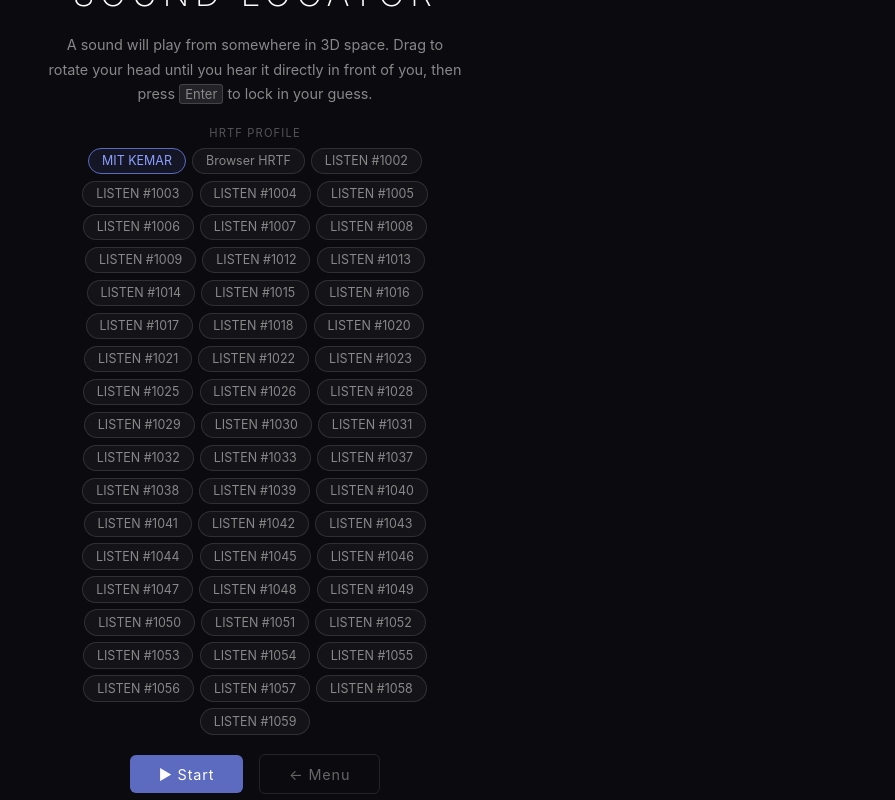
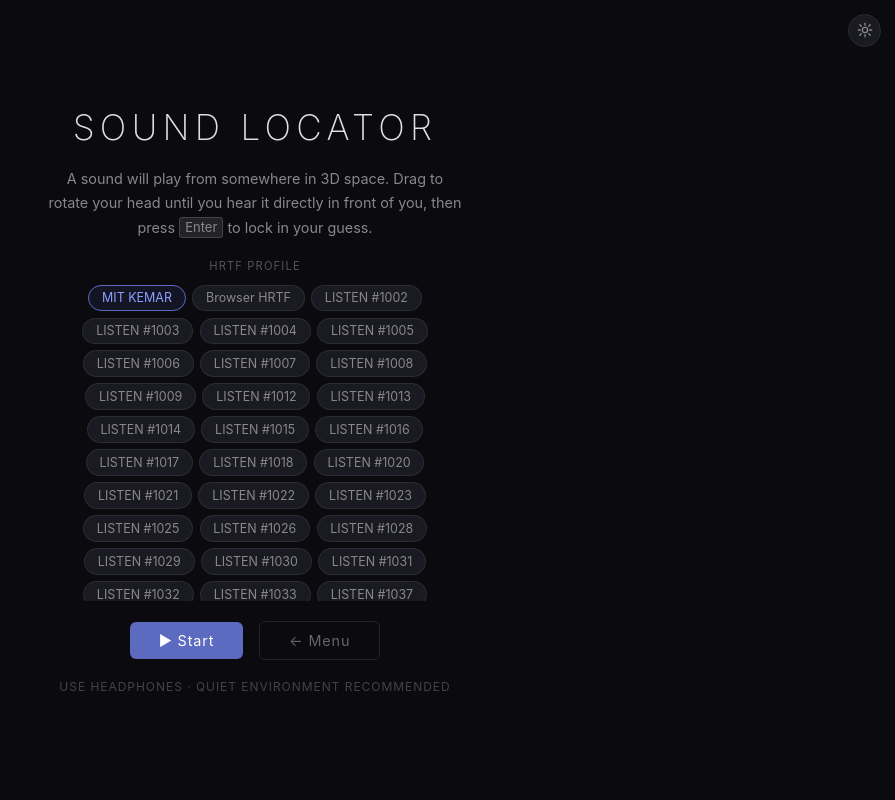
Before and after one commit to x3nina/hrtfdemo, a Vue app: page /play in a window 1280 px wide. Shown: the whole page, without its empty margins (385-1280 px from the left). Built offline with nearby package versions, Linux system fonts and the light colour scheme.

Commit message:
theme switch

```diff
--- a/src/App.vue
+++ b/src/App.vue
@@ -1,12 +1,64 @@
 <script setup lang="ts">
-import { RouterView } from 'vue-router'
+import { RouterView, useRoute } from 'vue-router'
+import { useThemeStore } from '@/stores/theme'
+
+const themeStore = useThemeStore()
+const route = useRoute()
 </script>
 
 <template>
   <RouterView />
+  <button v-if="route.path !== '/test'" class="theme-toggle" :title="themeStore.theme === 'dark' ? 'Light mode' : 'Dark mode'" @click="themeStore.toggle()">
+    <svg v-if="themeStore.theme === 'dark'" viewBox="0 0 24 24" fill="none" stroke="currentColor" stroke-width="2" stroke-linecap="round" stroke-linejoin="round">
+      <circle cx="12" cy="12" r="4"/>
+      <line x1="12" y1="2" x2="12" y2="5"/>
+      <line x1="12" y1="19" x2="12" y2="22"/>
+      <line x1="4.22" y1="4.22" x2="6.34" y2="6.34"/>
+      <line x1="17.66" y1="17.66" x2="19.78" y2="19.78"/>
+      <line x1="2" y1="12" x2="5" y2="12"/>
+      <line x1="19" y1="12" x2="22" y2="12"/>
+      <line x1="4.22" y1="19.78" x2="6.34" y2="17.66"/>
+      <line x1="17.66" y1="6.34" x2="19.78" y2="4.22"/>
+    </svg>
+    <svg v-else viewBox="0 0 24 24" fill="none" stroke="currentColor" stroke-width="2" stroke-linecap="round" stroke-linejoin="round">
+      <path d="M21 12.79A9 9 0 1 1 11.21 3 7 7 0 0 0 21 12.79z"/>
+    </svg>
+  </button>
 </template>
 
 <style>
+:root, [data-theme="dark"] {
+  --bg:            #0f0f14;
+  --bg-alt:        #0a0a0f;
+  --surface:       #1a1a22;
+  --surface-hover: rgba(255,255,255,0.055);
+  --border:        rgba(255,255,255,0.08);
+  --border-solid:  #2a2a36;
+  --text-primary:  #e0e0e0;
+  --text-secondary:#888;
+  --text-muted:    #555;
+  --text-faint:    #444;
+  --kbd-bg:        rgba(255,255,255,0.1);
+  --kbd-border:    rgba(255,255,255,0.15);
+  --scene-bg:      #1e1e28;
+}
+
+[data-theme="light"] {
+  --bg:            #f0f0f5;
+  --bg-alt:        #e8e8ee;
+  --surface:       #ffffff;
+  --surface-hover: #eaeaee;
+  --border:        rgba(0,0,0,0.10);
+  --border-solid:  #d0d0d8;
+  --text-primary:  #1a1a1a;
+  --text-secondary:#666;
+  --text-muted:    #999;
+  --text-faint:    #bbb;
+  --kbd-bg:        rgba(0,0,0,0.06);
+  --kbd-border:    rgba(0,0,0,0.12);
+  --scene-bg:      #e8e8ee;
+}
+
 *, *::before, *::after {
   box-sizing: border-box;
 }
@@ -19,5 +71,37 @@ html, body, #app {
   overflow: hidden;
   font-family: 'Inter', system-ui, -apple-system, sans-serif;
   -webkit-font-smoothing: antialiased;
+  background: var(--bg);
+  color: var(--text-primary);
 }
 </style>
+
+<style scoped>
+.theme-toggle {
+  position: fixed;
+  top: 0.85rem;
+  right: 0.85rem;
+  z-index: 9999;
+  transform: translateZ(0);
+  width: 2.1rem;
+  height: 2.1rem;
+  border-radius: 50%;
+  border: 1px solid var(--border-solid);
+  background: var(--surface);
+  color: var(--text-secondary);
+  cursor: pointer;
+  display: flex;
+  align-items: center;
+  justify-content: center;
+  transition: background 0.15s, color 0.15s;
+}
+.theme-toggle:hover {
+  background: var(--surface-hover);
+  color: var(--text-primary);
+}
+.theme-toggle svg {
+  width: 1rem;
+  height: 1rem;
+  flex-shrink: 0;
+}
+</style>
--- a/src/components/HeadScene.vue
+++ b/src/components/HeadScene.vue
@@ -241,5 +241,7 @@ onUnmounted(() => {
   height: 100%;
   display: block;
   touch-action: none;
+  position: relative;
+  z-index: 0;
 }
 </style>
--- /dev/null
+++ b/src/stores/theme.ts
@@ -0,0 +1,22 @@
+import { ref } from 'vue'
+import { defineStore } from 'pinia'
+
+export type Theme = 'dark' | 'light'
+
+export const useThemeStore = defineStore('theme', () => {
+  const saved = localStorage.getItem('hrtf-theme') as Theme | null
+  const theme = ref<Theme>(saved ?? 'dark')
+
+  function apply(t: Theme) {
+    document.documentElement.setAttribute('data-theme', t)
+    localStorage.setItem('hrtf-theme', t)
+    theme.value = t
+  }
+
+  function toggle() {
+    apply(theme.value === 'dark' ? 'light' : 'dark')
+  }
+  apply(theme.value)
+
+  return { theme, toggle }
+})
--- a/src/views/PlayView.vue
+++ b/src/views/PlayView.vue
@@ -3,12 +3,16 @@ import { ref, computed, onMounted, onUnmounted } from 'vue'
 import { useRouter } from 'vue-router'
 import { useGameStore } from '@/stores/game'
 import { useHRTFStore } from '@/stores/hrtf'
+import { useThemeStore } from '@/stores/theme'
 import { PROFILES } from '@/audio/profiles'
 import HeadScene from '@/components/HeadScene.vue'
 
 const router = useRouter()
 const game = useGameStore()
 const hrtf = useHRTFStore()
+const themeStore = useThemeStore()
+
+const sceneBg = computed(() => themeStore.theme === 'dark' ? '#1e1e28' : '#e8e8ee')
 
 // Mouse tracking for head rotation
 const isDragging = ref(false)
@@ -197,7 +201,7 @@ onUnmounted(() => {
             :azimuth="game.targetAz"
             :elevation="game.targetEl"
             :interactive="false"
-            bg-color="#f0f0f0"
+            :bg-color="sceneBg"
           />
 
           <!-- Guess marker on 2D overlay (approximate) -->
@@ -243,19 +247,22 @@ onUnmounted(() => {
 <style scoped>
 .play {
   height: 100%;
-  background: #0a0a0f;
+  background: var(--bg-alt);
   display: flex;
   align-items: center;
   justify-content: center;
   position: relative;
-  overflow: hidden;
-  color: #e0e0e0;
+  overflow-y: auto;
+  overflow-x: hidden;
+  color: var(--text-primary);
   font-family: inherit;
 }
 
 .play--listening {
+  background: #05050a;
   cursor: crosshair;
   user-select: none;
+  overflow: hidden;
 }
 
 /* ── Panels ── */
@@ -275,28 +282,28 @@ onUnmounted(() => {
   letter-spacing: 0.15em;
   text-transform: uppercase;
   margin: 0;
-  color: #fff;
+  color: var(--text-primary);
 }
 
 .panel__body {
   font-size: 0.9rem;
-  color: #888;
+  color: var(--text-secondary);
   line-height: 1.7;
   margin: 0;
 }
 
 kbd {
-  background: rgba(255,255,255,0.1);
+  background: var(--kbd-bg);
   padding: 0.1em 0.4em;
   border-radius: 3px;
   font-family: inherit;
   font-size: 0.9em;
-  border: 1px solid rgba(255,255,255,0.15);
+  border: 1px solid var(--kbd-border);
 }
 
 .avg-score {
   font-size: 0.82rem;
-  color: #666;
+  color: var(--text-secondary);
 }
 
 .profile-selector {
@@ -318,14 +325,19 @@ kbd {
   flex-wrap: wrap;
   gap: 0.4rem;
   justify-content: center;
+  max-height: 20rem;
+  overflow-y: auto;
+  padding: 0.2rem;
+  scrollbar-width: thin;
+  scrollbar-color: var(--border-solid) transparent;
 }
 
 .profile-chip {
   padding: 0.3rem 0.8rem;
   border-radius: 20px;
-  border: 1px solid rgba(255,255,255,0.12);
-  background: rgba(255,255,255,0.04);
-  color: #888;
+  border: 1px solid var(--border);
+  background: var(--surface);
+  color: var(--text-secondary);
   font-size: 0.78rem;
   font-family: inherit;
   cursor: pointer;
@@ -334,7 +346,7 @@ kbd {
 
 .profile-chip:not(:disabled):hover {
   border-color: rgba(92,107,192,0.5);
-  color: #aaa;
+  color: var(--text-primary);
 }
 
 .profile-chip--active {
@@ -356,7 +368,7 @@ kbd {
 
 .panel__hint {
   font-size: 0.75rem;
-  color: #444;
+  color: var(--text-faint);
   letter-spacing: 0.08em;
   text-transform: uppercase;
   margin: 0;
@@ -414,7 +426,7 @@ kbd {
   left: 50%;
   transform: translateX(-50%);
   font-size: 0.75rem;
-  color: #444;
+  color: #555;
   letter-spacing: 0.1em;
   text-transform: uppercase;
   white-space: nowrap;
@@ -459,8 +471,8 @@ kbd {
   position: absolute;
   inset: 0;
   display: flex;
-  background: #f0f0f0;
-  color: #333;
+  background: var(--bg-alt);
+  color: var(--text-primary);
 }
 
 .reveal__scene {
@@ -492,8 +504,8 @@ kbd {
 .score-panel {
   width: 280px;
   min-width: 280px;
-  background: #fff;
-  border-left: 1px solid #e0e0e0;
+  background: var(--surface);
+  border-left: 1px solid var(--border-solid);
   padding: 2.5rem 1.8rem;
   display: flex;
   flex-direction: column;
@@ -513,7 +525,7 @@ kbd {
   font-size: 0.75rem;
   text-transform: uppercase;
   letter-spacing: 0.12em;
-  color: #aaa;
+  color: var(--text-muted);
 }
 .score-msg {
   font-size: 1.1rem;
@@ -525,12 +537,12 @@ kbd {
 .score-details {
   width: 100%;
   font-size: 0.8rem;
-  color: #888;
+  color: var(--text-secondary);
   border-collapse: collapse;
   margin: 0.5rem 0;
 }
 .score-details td { padding: 0.3rem 0.4rem; }
-.score-details td:first-child { color: #bbb; text-align: right; white-space: nowrap; }
+.score-details td:first-child { color: var(--text-faint); text-align: right; white-space: nowrap; }
 
 .score-actions {
   display: flex;
@@ -540,8 +552,8 @@ kbd {
   margin-top: 0.5rem;
 }
 .score-actions .btn { width: 100%; }
-.score-actions .btn--ghost { color: #aaa; border-color: #e0e0e0; }
-.score-actions .btn--ghost:hover { background: #f5f5f5; }
+.score-actions .btn--ghost { color: var(--text-muted); border-color: var(--border-solid); }
+.score-actions .btn--ghost:hover { background: var(--surface-hover); }
 
 /* Transitions */
 .fade-enter-active, .fade-leave-active { transition: opacity 0.3s; }
--- a/src/views/TestView.vue
+++ b/src/views/TestView.vue
@@ -3,10 +3,14 @@ import { ref, computed, onMounted, onUnmounted } from 'vue'
 import { useRouter } from 'vue-router'
 import HeadScene from '@/components/HeadScene.vue'
 import { useHRTFStore } from '@/stores/hrtf'
+import { useThemeStore } from '@/stores/theme'
 import { AUDIO_SOURCES, type AudioSourceId } from '@/audio/HRTFEngine'
 
 const router = useRouter()
 const hrtf = useHRTFStore()
+const themeStore = useThemeStore()
+
+const sceneBg = computed(() => themeStore.theme === 'dark' ? '#1e1e28' : '#e8e8ee')
 
 const fileInputRef = ref<HTMLInputElement>()
 
@@ -96,6 +100,7 @@ onUnmounted(() => window.removeEventListener('keydown', onKey))
         :azimuth="hrtf.sourceAz"
         :elevation="hrtf.sourceEl"
         :interactive="true"
+        :bg-color="sceneBg"
         @change="onSceneDrag"
       />
 
@@ -128,7 +133,7 @@ onUnmounted(() => window.removeEventListener('keydown', onKey))
 .test {
   height: 100%;
   display: flex;
-  background: #e8e8e8;
+  background: var(--bg-alt);
   font-family: inherit;
 }
 
@@ -136,19 +141,19 @@ onUnmounted(() => window.removeEventListener('keydown', onKey))
 .sidebar {
   width: 220px;
   min-width: 220px;
-  background: #f0f0f0;
+  background: var(--surface);
   padding: 1.5rem 1rem;
   display: flex;
   flex-direction: column;
   gap: 1.5rem;
-  border-right: 1px solid #d0d0d0;
+  border-right: 1px solid var(--border-solid);
   overflow-y: auto;
 }
 
 .back-btn {
   background: none;
   border: none;
-  color: #666;
+  color: var(--text-secondary);
   font-size: 0.82rem;
   letter-spacing: 0.06em;
   cursor: pointer;
@@ -156,7 +161,7 @@ onUnmounted(() => window.removeEventListener('keydown', onKey))
   text-align: left;
   font-family: inherit;
 }
-.back-btn:hover { color: #333; }
+.back-btn:hover { color: var(--text-primary); }
 
 .sidebar__section { display: flex; flex-direction: column; gap: 0.5rem; }
 
@@ -165,7 +170,7 @@ onUnmounted(() => window.removeEventListener('keydown', onKey))
   font-weight: 600;
   letter-spacing: 0.12em;
   text-transform: uppercase;
-  color: #999;
+  color: var(--text-muted);
   margin: 0;
 }
 
@@ -183,15 +188,15 @@ onUnmounted(() => window.removeEventListener('keydown', onKey))
   padding: 0.45rem 0.6rem;
   border-radius: 4px;
   font-size: 0.85rem;
-  color: #666;
+  color: var(--text-secondary);
   cursor: pointer;
   transition: background 0.1s, color 0.1s;
 }
-.source-list__item:hover { background: #e0e0e0; color: #333; }
+.source-list__item:hover { background: var(--surface-hover); color: var(--text-primary); }
 .source-list__item--active {
   font-weight: 600;
   color: #5c6bc0;
-  background: rgba(92, 107, 192, 0.08);
+  background: rgba(92, 107, 192, 0.1);
 }
 
 /* Profile list */
@@ -208,22 +213,22 @@ onUnmounted(() => window.removeEventListener('keydown', onKey))
   padding: 0.45rem 0.6rem;
   border-radius: 4px;
   font-size: 0.85rem;
-  color: #666;
+  color: var(--text-secondary);
   cursor: pointer;
   transition: background 0.1s, color 0.1s;
   display: flex;
   justify-content: space-between;
   align-items: center;
 }
-.profile-list__item:hover:not(.profile-list__item--locked) { background: #e0e0e0; color: #333; }
-.profile-list__item--active { font-weight: 600; color: #5c6bc0; background: rgba(92, 107, 192, 0.08); }
+.profile-list__item:hover:not(.profile-list__item--locked) { background: var(--surface-hover); color: var(--text-primary); }
+.profile-list__item--active { font-weight: 600; color: #5c6bc0; background: rgba(92, 107, 192, 0.1); }
 .profile-list__item--locked { cursor: default; opacity: 0.5; }
 
 .profile-list__badge {
   font-size: 0.65rem;
   letter-spacing: 0.06em;
-  color: #aaa;
-  background: #e0e0e0;
+  color: var(--text-muted);
+  background: var(--surface-hover);
   padding: 0.1rem 0.35rem;
   border-radius: 3px;
 }
@@ -248,11 +253,11 @@ onUnmounted(() => window.removeEventListener('keydown', onKey))
   align-items: baseline;
   gap: 0.35rem;
   font-size: 0.82rem;
-  color: #888;
+  color: var(--text-secondary);
 }
 .pos-label { font-size: 0.7rem; text-transform: uppercase; letter-spacing: 0.08em; }
 .pos-val { font-weight: 600; color: #5c6bc0; font-variant-numeric: tabular-nums; min-width: 3.5ch; }
-.pos-sep { color: #bbb; }
+.pos-sep { color: var(--text-faint); }
 
 .overlay--play {
   bottom: 2rem;
@@ -282,7 +287,7 @@ onUnmounted(() => window.removeEventListener('keydown', onKey))
 
 .play-hint {
   font-size: 0.72rem;
-  color: #aaa;
+  color: var(--text-faint);
   letter-spacing: 0.08em;
 }
 
@@ -290,7 +295,7 @@ onUnmounted(() => window.removeEventListener('keydown', onKey))
   bottom: 2rem;
   right: 1.5rem;
   font-size: 0.75rem;
-  color: #aaa;
+  color: var(--text-faint);
   letter-spacing: 0.14em;
   text-transform: uppercase;
 }
```
Also changed, not shown: src/views/HomeView.vue (+9 -9 lines).
